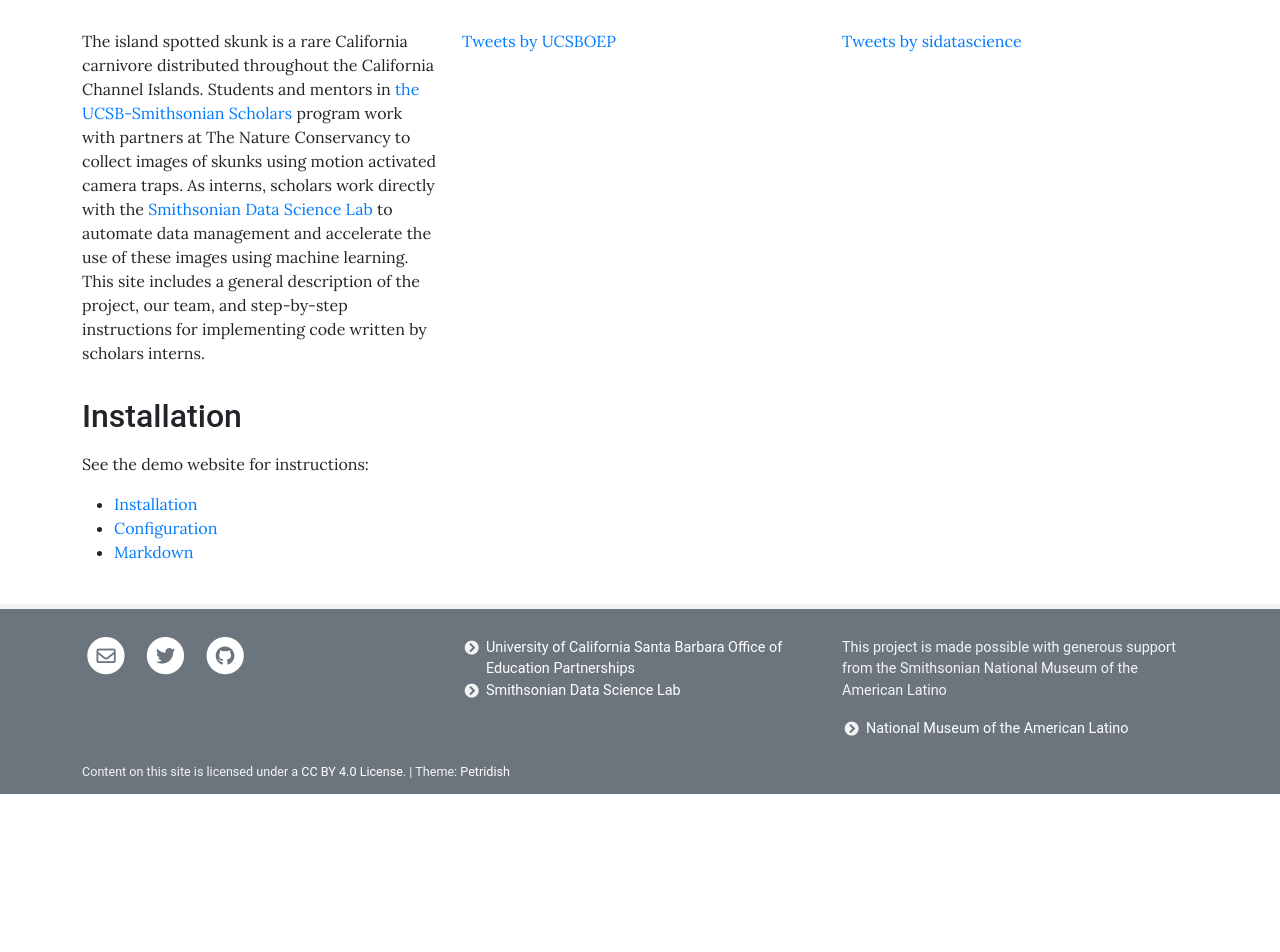
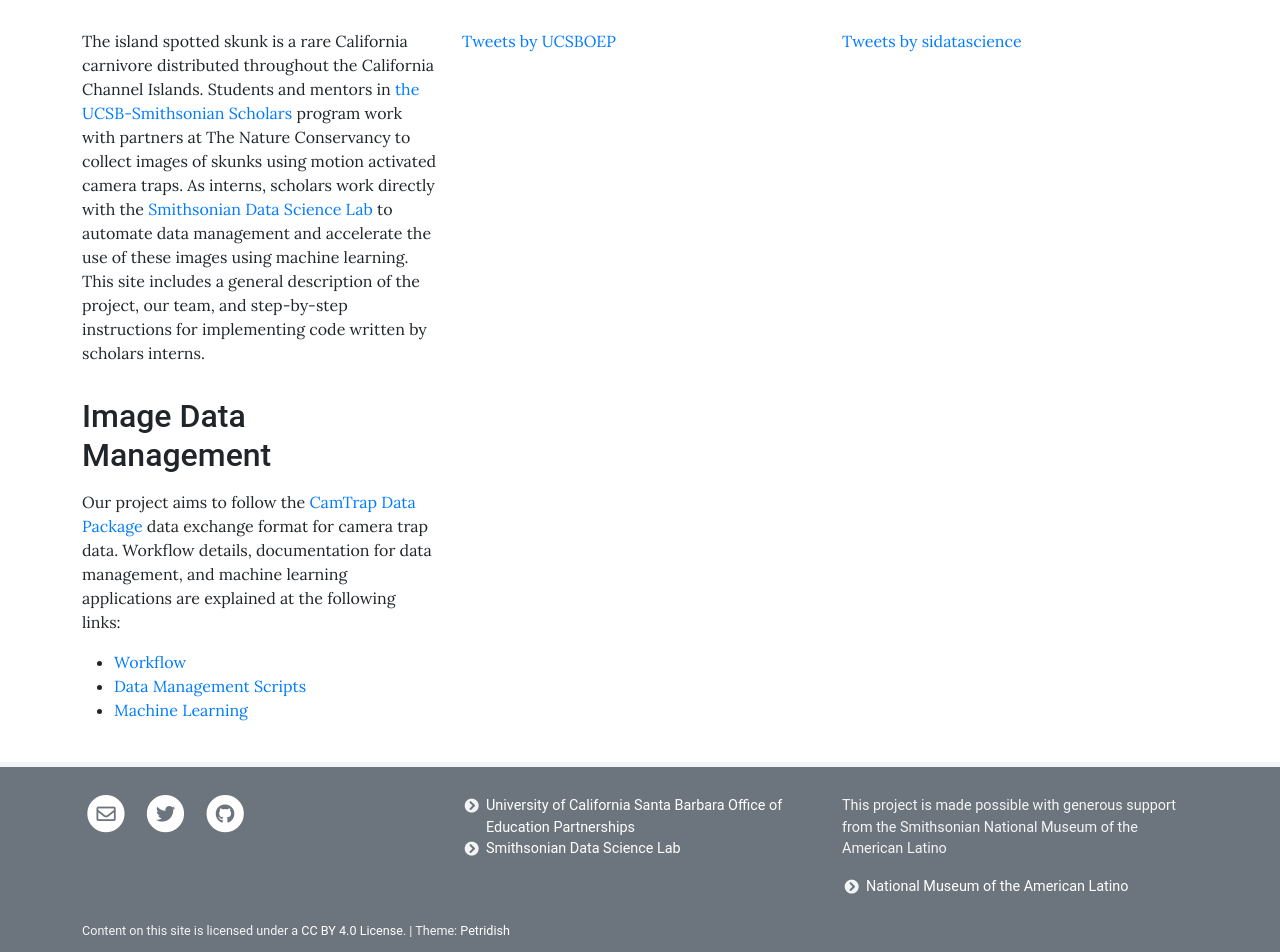
Before and after one commit to sidatasciencelab/UCSB-SI-skunks, a Jekyll site: the page built from pages/home.md, in a window 1280 px wide. Shown: the part 390-1342 px from the top of the page. Built offline with Jekyll 4.4.1, drawn with Linux system fonts in a browser that asks for light colours; comment, search, counter and statistics services are not loaded; before the commit the page ends 1184 px from its top, so only the background shows below that.

Commit message:
Update home.md

```diff
--- a/pages/home.md
+++ b/pages/home.md
@@ -8,10 +8,10 @@ permalink: /
 
 The island spotted skunk is a rare California carnivore distributed throughout the California Channel Islands. Students and mentors in [the UCSB-Smithsonian Scholars](https://oep.ucsb.edu/programs/smithsonian-scholars-program) program work with partners at The Nature Conservancy to collect images of skunks using motion activated camera traps. As interns, scholars work directly with the [Smithsonian Data Science Lab](https://datascience.si.edu/) to automate data management and accelerate the use of these images using machine learning. This site includes a general description of the project, our team, and step-by-step instructions for implementing code written by scholars interns.
 
-## Installation
+## Image Data Management
 
-See the demo website for instructions:
+Our project aims to follow the [CamTrap Data Package](https://tdwg.github.io/camtrap-dp/) data exchange format for camera trap data. Workflow details, documentation for data management, and machine learning applications are explained at the following links:
 
-- [Installation]({{ '/installation/' | relative_url }})
-- [Configuration]({{ '/configuration/' | relative_url }})
-- [Markdown]({{ '/markdown/' | relative_url }})
+- [Workflow]({{ '/installation/' | relative_url }})
+- [Data Management Scripts]({{ '/configuration/' | relative_url }})
+- [Machine Learning]({{ '/markdown/' | relative_url }})
```
